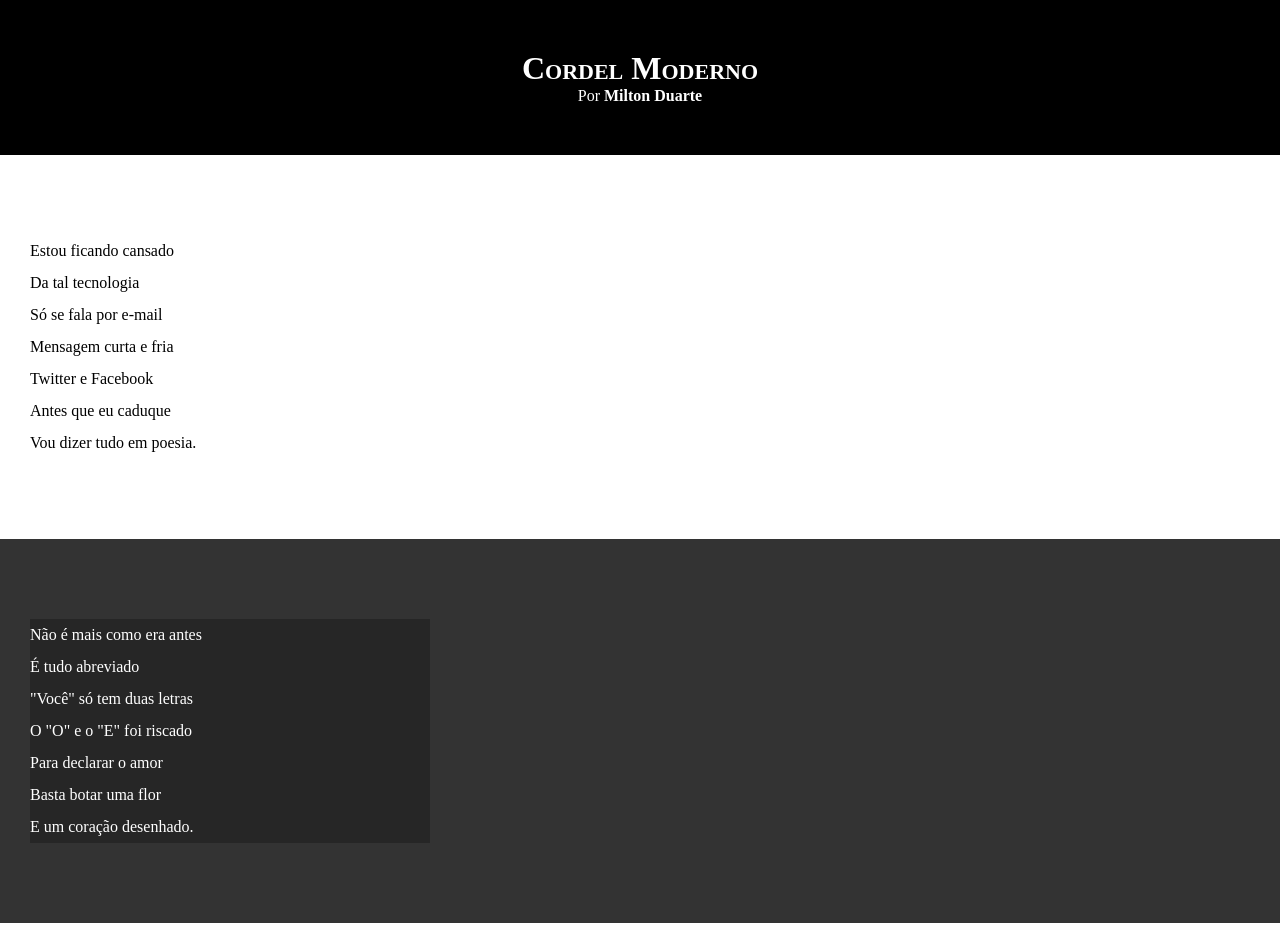
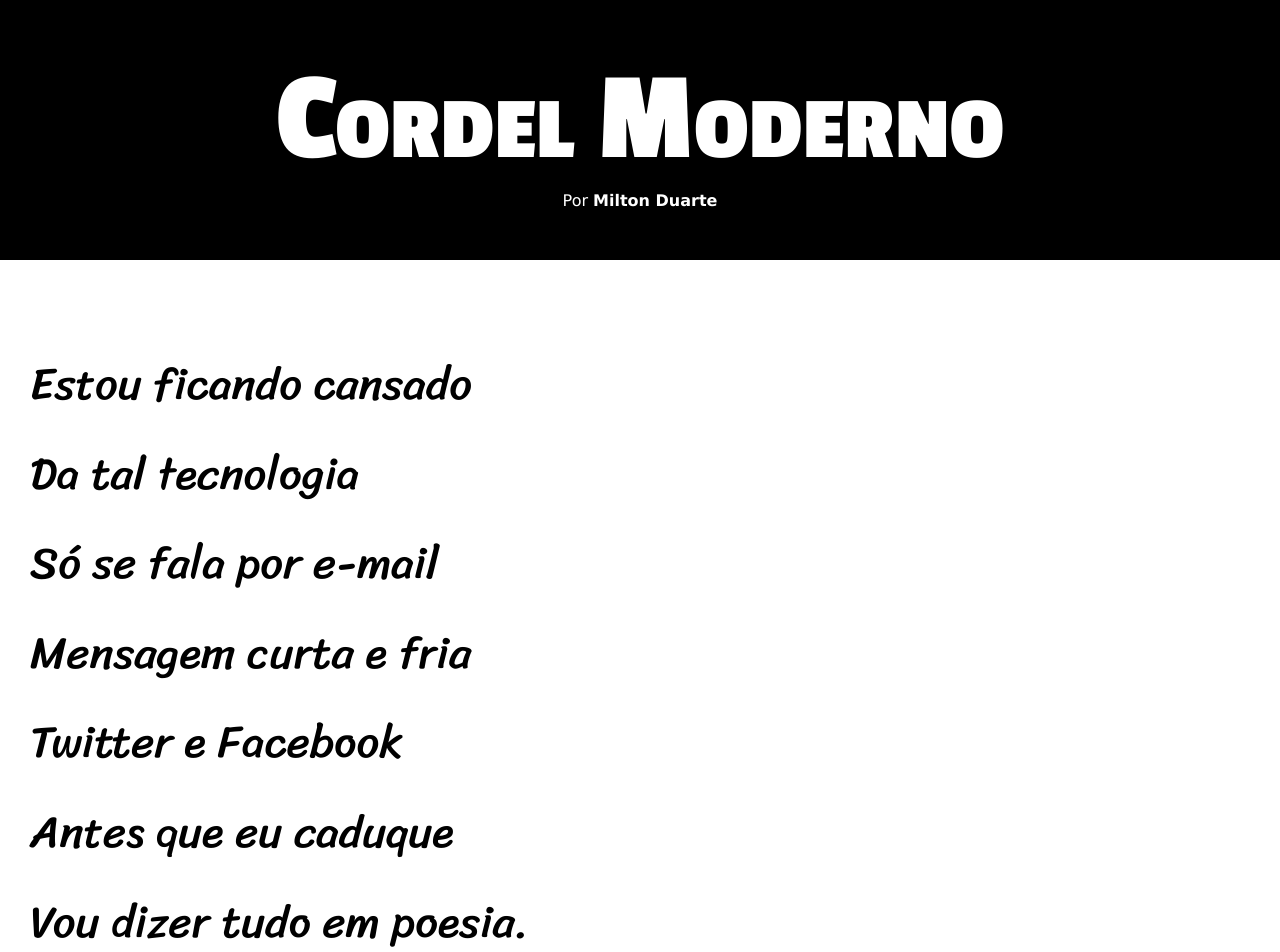
Before and after one commit to guilhermecampina/projeto-cordel, a plain HTML site: page index.html in a window 1280 px wide. Shown: the top 952 px of the page. Drawn offline with Linux system fonts and the light colour scheme.

Commit message:
Finalizei o código

```diff
--- a/index.html
+++ b/index.html
@@ -27,7 +27,7 @@
 
 
 
-    <section class="imagem">
+    <section class="imagem" id="img01">
         <p>
             Não é mais como era antes <br>
             É tudo abreviado <br>
@@ -64,7 +64,7 @@
 
 
 
-    <section class="imagem">
+    <section class="imagem" id="img02">
         <p>
             Tenho saudade das cartas <br>
             Escritas com a própria mão <br>
--- a/style.css
+++ b/style.css
@@ -1,13 +1,19 @@
 @charset "UTF-8";
 
+@import url('https://fonts.googleapis.com/css2?family=Passion+One:wght@400;700;900&family=Roboto&display=swap');
+
+@import url('https://fonts.googleapis.com/css2?family=Sriracha&display=swap');
+
 * {
+    padding: 0px;
     margin: 0px;
-    padding: 0px;
+    font-size: 1em;
 }
 
-html, body {
+html, body{
     min-height: 100vh;
     background-color: darkgray;
+    font-family: Verdana, Geneva, Tahoma, sans-serif;
 }
 
 header {
@@ -19,18 +25,37 @@ header {
 header > h1 {
     padding-top: 50px;
     font-variant: small-caps;
+    font-size: 10vw;
+    font-family: 'Passion One', cursive;
 }
 
 header > p {
     padding-bottom: 50px;
+
+}
+
+header a {
+    color: white;
     text-decoration: none;
+    font-weight: bolder;
+    font-family: Verdana, Geneva, Tahoma, sans-serif;
+}
+
+header a:hover {
+    text-decoration: underline;
 }
 
 section {
     padding-top: 10vh;
     padding-bottom: 10vh;
+    padding-left: 30px;
     line-height: 2em;
-    padding-left: 30px;
+    font-family: 'Sriracha';
+    font-size: 3.5vw;
+}
+
+section > p {
+    padding-bottom: 2em;
 }
 
 
@@ -42,22 +67,27 @@ section.normal {
 section.imagem {
     background-color: rgb(51, 51, 51);
     color: white;
+    box-shadow: inset 6px 6px 13px 0px rgba(0, 0, 0, 0.473);
+    background-size: cover;
+    background-attachment: fixed;
 }
 
 section.imagem > p {
-    width: 400px;
-    background-color: rgba(0, 0, 0, 0.253);
+    display: inline-block;
+    padding: 5px;
+    background-color: rgba(0, 0, 0, 0.514);
+    text-shadow: 1px 1px 0px black;
 }
 
+section#img01 {
+    background-image: url('imagens/background001.jpg');
+    background-position: right center;
 
-a {
-    color: white;
-    text-decoration: none;
-    font-weight: bold;
 }
 
-a:hover {
-    text-decoration: underline;
+section#img02 {
+    background-image: url('imagens/background002.jpg');
+
 }
 
 footer {
@@ -66,3 +96,13 @@ footer {
     text-align: center;
     padding: 10px;
 }
+
+footer a {
+    text-decoration: none;
+    color: white;
+    font-weight: bolder;
+}
+
+footer a:hover {
+    text-decoration: underline;
+}
```
